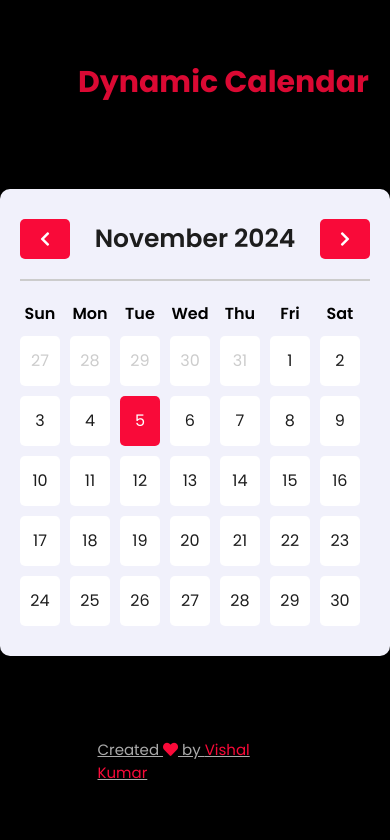
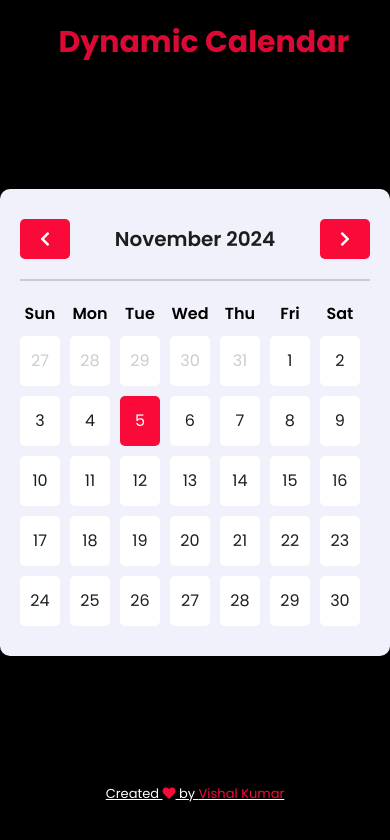
Before and after one commit to CoderMasterVishal/Dynamic-Calendar, a plain HTML site: page Dynamic-Calendar/index.html in a window 390 px wide. Drawn offline with Linux system fonts and the light colour scheme.

Commit message:
Update style.css

```diff
--- a/Dynamic-Calendar/style.css
+++ b/Dynamic-Calendar/style.css
@@ -22,7 +22,7 @@ body {
 }
 .container h1{
   position: absolute;
-  top: 60px;
+  top: 0px;
   text-align: center;
   left: 40%;
   font-size: 30px;
@@ -47,7 +47,7 @@ body {
 .calendar .header .month {
   display: flex;
   align-items: center;
-  font-size: 25px;
+  font-size: 20px;
   font-weight: 600;
   color: var(--text-color);
 }
@@ -118,7 +118,7 @@ body {
 /* Credits */
 .credits a {
   position: absolute;
-  bottom: 60px;
+  bottom: 20px;
   left: 50%;
   transform: translateX(-50%);
   font-size: 30px;
@@ -131,7 +131,7 @@ body {
 @media (max-width: 1199px) {
   .container h1{
     position: absolute;
-    top: 60px;
+    top: 30px;
     text-align: center;
     left: 20%;
     font-size: 30px;
@@ -150,3 +150,56 @@ body {
     color: var(--primary-color);
   }
 }
+
+@media (max-width: 400px) {
+  .container h1{
+    position: absolute;
+    top: 20px;
+    text-align: center;
+    left: 15%;
+    font-size: 30px;
+    color:  #db0933;
+  }
+
+  .credits a {
+    position: absolute;
+    bottom: 40px;
+    left: 50%;
+    transform: translateX(-50%);
+    font-size: 10px;
+    color:blue;
+  }
+  .credits span {
+    color: var(--primary-color);
+  }
+}
+
+@media (max-width: 450px) {
+
+  .credits a {
+    position: absolute;
+    bottom: 40px;
+    left: 50%;
+    transform: translateX(-50%);
+    font-size: 11px;
+    color: white;
+  }
+  .credits span {
+    color: var(--primary-color);
+  }
+}
+
+@media (max-width: 468px) {
+
+  .credits a {
+    position: absolute;
+    bottom: 40px;
+    left: 50%;
+    transform: translateX(-50%);
+    font-size: 13px;
+    color: white;
+  }
+  .credits span {
+    color: var(--primary-color);
+  }
+}
```
